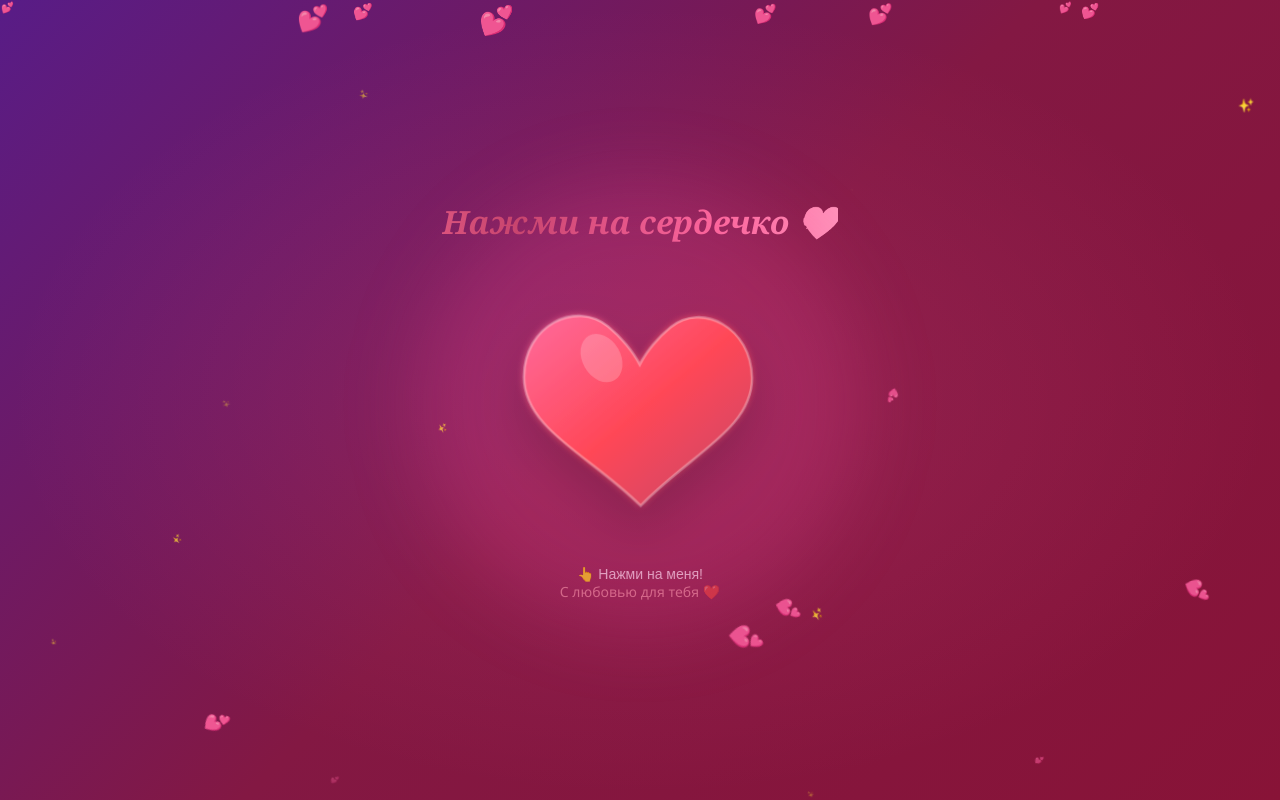
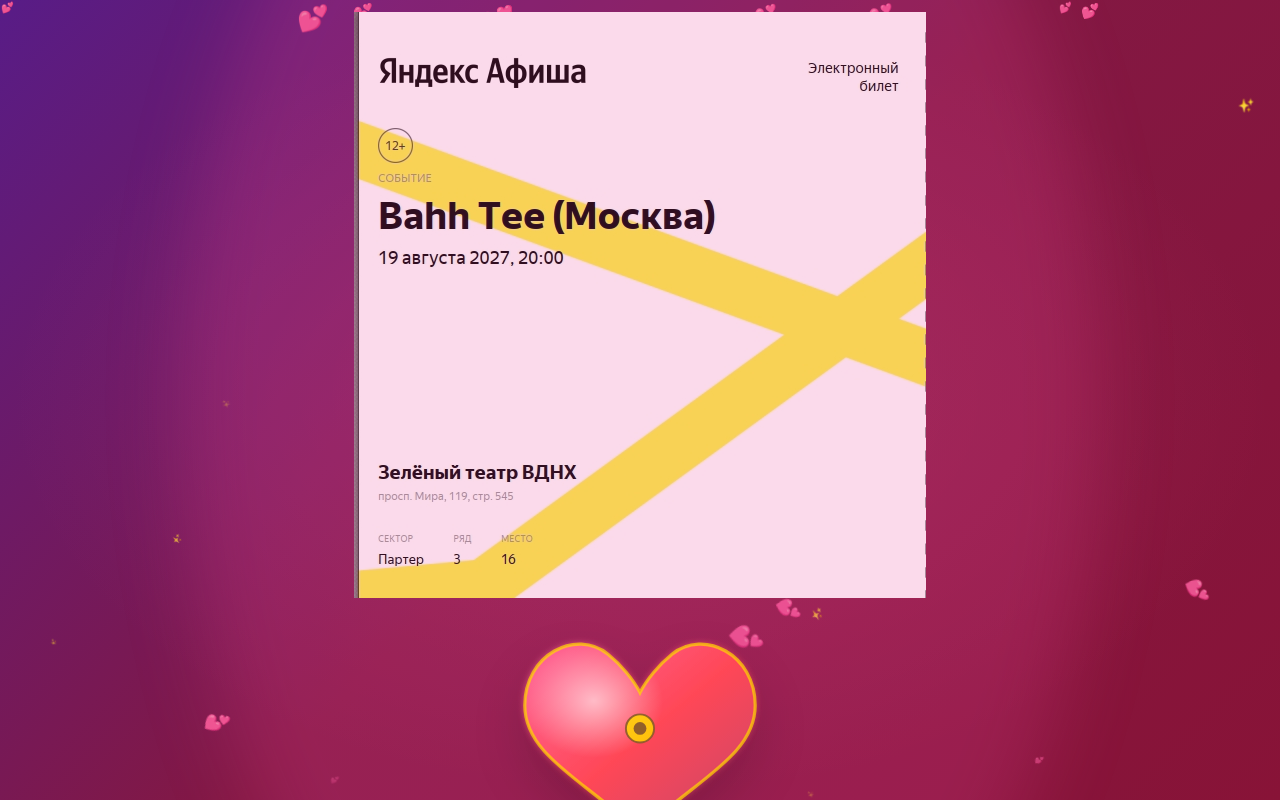
Before and after one commit to BlayZZZeR/WifeLover, a React (Vite) app: page / in a window 1280 px wide. Built offline with nearby package versions, Linux system fonts and the light colour scheme.

Commit message:
Update heart interaction and confetti effects
Refactor heart state management and improve confetti timing.

```diff
--- a/src/App.tsx
+++ b/src/App.tsx
@@ -3,18 +3,18 @@
 import { TypeAnimation } from 'react-type-animation';
 import './index.css';
 
+type HeartState = 'closed' | 'opening' | 'revealed';
+
 function App() {
-  const [isOpened, setIsOpened] = useState(false);
-  const [isOpening, setIsOpening] = useState(false);
+  const [heartState, setHeartState] = useState<HeartState>('closed');
   const [isMusicPlaying, setIsMusicPlaying] = useState(false);
   const audioRef = useRef<HTMLAudioElement>(null);
 
   const handleHeartClick = () => {
-    if (isOpened || isOpening) return;
+    if (heartState !== 'closed') return;
 
-    setIsOpening(true);
+    setHeartState('opening');
 
-    // Запускаем музыку
     if (audioRef.current) {
       audioRef.current.volume = 0.5;
       audioRef.current.play()
@@ -22,39 +22,40 @@
         .catch(e => console.log("Автовоспроизведение заблокировано:", e));
     }
 
+    // Конфетти в момент, когда крышка уже наполовину открыта
     setTimeout(() => {
-      setIsOpened(true);
-      setIsOpening(false);
-
       confetti({
         particleCount: 150,
-        spread: 70,
-        origin: { y: 0.6 },
+        spread: 80,
+        origin: { y: 0.5 },
         colors: ['#ff6b9d', '#ffa8cc', '#ff4757', '#ffd32a', '#ff9ff3']
       });
-    }, 800);
+    }, 1000);
+
+    // Показываем послания после полного открытия
+    setTimeout(() => {
+      setHeartState('revealed');
+    }, 2200);
+  };
+
+  const handleReset = () => {
+    setHeartState('closed');
+    setIsMusicPlaying(false);
+    if (audioRef.current) {
+      audioRef.current.pause();
+      audioRef.current.currentTime = 0;
+    }
   };
 
   const toggleMusic = () => {
     if (!audioRef.current) return;
-
     if (isMusicPlaying) {
       audioRef.current.pause();
       setIsMusicPlaying(false);
     } else {
       audioRef.current.play()
         .then(() => setIsMusicPlaying(true))
-        .catch(e => console.log("Ошибка воспроизведения:", e));
-    }
-  };
-
-  const handleReset = () => {
-    setIsOpened(false);
-    setIsOpening(false);
-    if (audioRef.current) {
-      audioRef.current.pause();
-      audioRef.current.currentTime = 0;
-      setIsMusicPlaying(false);
+        .catch(e => console.log("Ошибка:", e));
     }
   };
 
@@ -78,24 +79,25 @@
     <div className="app-container">
       <audio ref={audioRef} src={`${import.meta.env.BASE_URL}music.mp3`} loop />
 
+      {/* SVG маска для фото в форме сердца */}
+      <svg width="0" height="0" style={{ position: 'absolute' }}>
+        <defs>
+          <clipPath id="heartClip" clipPathUnits="objectBoundingBox">
+            <path d="M0.5 0.9 C0.3 0.7, 0.05 0.6, 0.05 0.4 C0.05 0.2, 0.25 0.1, 0.375 0.2 C0.425 0.24, 0.475 0.3, 0.5 0.35 C0.525 0.3, 0.575 0.24, 0.625 0.2 C0.75 0.1, 0.95 0.2, 0.95 0.4 C0.95 0.6, 0.7 0.7, 0.5 0.9Z" />
+          </clipPath>
+        </defs>
+      </svg>
+
       <div className="bg-glow"></div>
 
-      {/* Кнопка управления музыкой с SVG-иконками */}
-      {isOpened && (
-        <button
-          onClick={toggleMusic}
-          className="music-button"
-          aria-label={isMusicPlaying ? "Пауза" : "Играть"}
-          title={isMusicPlaying ? "Пауза" : "Играть"}
-        >
+      {heartState === 'revealed' && (
+        <button onClick={toggleMusic} className="music-button" aria-label="Музыка">
           {isMusicPlaying ? (
-            // Иконка паузы
             <svg width="20" height="20" viewBox="0 0 24 24" fill="white">
               <rect x="6" y="4" width="4" height="16" rx="1" />
               <rect x="14" y="4" width="4" height="16" rx="1" />
             </svg>
           ) : (
-            // Иконка воспроизведения
             <svg width="20" height="20" viewBox="0 0 24 24" fill="white">
               <path d="M8 5v14l11-7z" />
             </svg>
@@ -138,60 +140,25 @@
       </div>
 
       <div className="content-wrapper">
-        {!isOpened ? (
-          <>
-            <h1 className="title">
-              <span className="shimmer-text">Нажми на сердечко 💝</span>
-            </h1>
+        {heartState === 'closed' && (
+          <h1 className="title">
+            <span className="shimmer-text">Нажми на сердечко 💝</span>
+          </h1>
+        )}
 
-            <button onClick={handleHeartClick} className="heart-button">
-              <div className="heart-glow"></div>
-              <svg
-                viewBox="0 0 200 200"
-                className={`heart-svg ${isOpening ? 'heart-open' : 'heart-pulse'}`}
-              >
-                <defs>
-                  <linearGradient id="heartGradient" x1="0%" y1="0%" x2="100%" y2="100%">
-                    <stop offset="0%" stopColor="#ff6b9d" />
-                    <stop offset="50%" stopColor="#ff4757" />
-                    <stop offset="100%" stopColor="#c44569" />
-                  </linearGradient>
-                  <filter id="heartGlow">
-                    <feGaussianBlur stdDeviation="3" result="coloredBlur" />
-                    <feMerge>
-                      <feMergeNode in="coloredBlur" />
-                      <feMergeNode in="SourceGraphic" />
-                    </feMerge>
-                  </filter>
-                </defs>
-                <path
-                  d="M100 180 C60 140, 10 120, 10 80 C10 40, 50 20, 75 40 C85 48, 95 60, 100 70 C105 60, 115 48, 125 40 C150 20, 190 40, 190 80 C190 120, 140 140, 100 180Z"
-                  fill="url(#heartGradient)"
-                  filter="url(#heartGlow)"
-                />
-                <path
-                  d="M100 180 C60 140, 10 120, 10 80 C10 40, 50 20, 75 40 C85 48, 95 60, 100 70 C105 60, 115 48, 125 40 C150 20, 190 40, 190 80 C190 120, 140 140, 100 180Z"
-                  fill="none"
-                  stroke="rgba(255,255,255,0.3)"
-                  strokeWidth="2"
-                />
-                <ellipse cx="70" cy="65" rx="15" ry="20" fill="rgba(255,255,255,0.2)" transform="rotate(-30 70 65)" />
-              </svg>
-              {!isOpening && <div className="click-hint">👆 Нажми на меня!</div>}
-            </button>
-
-            <div className="bottom-text">
-              <p>С любовью для тебя ❤️</p>
-            </div>
-          </>
-        ) : (
-          <div className="revealed-content">
-            <div className="photo-frame">
-              <div className="photo-container">
+        {/* МЕДАЛЬОН */}
+        <div className="locket-container">
+          <div
+            className={`locket ${heartState !== 'closed' ? 'open' : ''}`}
+            onClick={heartState === 'closed' ? handleHeartClick : undefined}
+          >
+            {/* Внутренняя часть — фото */}
+            <div className="locket-inside">
+              <div className="locket-photo-frame">
                 <img
                   src={`${import.meta.env.BASE_URL}images/love-photo.jpg`}
                   alt="Наша любовь"
-                  className="photo-img"
+                  className="locket-photo"
                   onError={(e) => {
                     const target = e.target as HTMLImageElement;
                     target.style.display = 'none';
@@ -202,16 +169,61 @@
                   }}
                 />
               </div>
-              <div className="deco-heart deco-heart-tl">💖</div>
-              <div className="deco-heart deco-heart-tr">💖</div>
-              <div className="deco-heart deco-heart-bl">💖</div>
-              <div className="deco-heart deco-heart-br">💖</div>
-              <p className="photo-caption">Наш особенный момент ✨</p>
             </div>
 
+            {/* Крышка медальона — сердце */}
+            <div className="locket-lid">
+              <div className="heart-glow"></div>
+              <svg viewBox="0 0 200 200" className="heart-svg">
+                <defs>
+                  <linearGradient id="heartGradient" x1="0%" y1="0%" x2="100%" y2="100%">
+                    <stop offset="0%" stopColor="#ff6b9d" />
+                    <stop offset="50%" stopColor="#ff4757" />
+                    <stop offset="100%" stopColor="#c44569" />
+                  </linearGradient>
+                  <radialGradient id="locketSheen" cx="30%" cy="30%">
+                    <stop offset="0%" stopColor="rgba(255,255,255,0.6)" />
+                    <stop offset="60%" stopColor="rgba(255,255,255,0)" />
+                  </radialGradient>
+                  <filter id="heartGlow">
+                    <feGaussianBlur stdDeviation="3" result="coloredBlur" />
+                    <feMerge>
+                      <feMergeNode in="coloredBlur" />
+                      <feMergeNode in="SourceGraphic" />
+                    </feMerge>
+                  </filter>
+                </defs>
+
+                <path
+                  d="M100 180 C60 140, 10 120, 10 80 C10 40, 50 20, 75 40 C85 48, 95 60, 100 70 C105 60, 115 48, 125 40 C150 20, 190 40, 190 80 C190 120, 140 140, 100 180Z"
+                  fill="url(#heartGradient)"
+                  filter="url(#heartGlow)"
+                />
+                <path
+                  d="M100 180 C60 140, 10 120, 10 80 C10 40, 50 20, 75 40 C85 48, 95 60, 100 70 C105 60, 115 48, 125 40 C150 20, 190 40, 190 80 C190 120, 140 140, 100 180Z"
+                  fill="url(#locketSheen)"
+                />
+                <path
+                  d="M100 180 C60 140, 10 120, 10 80 C10 40, 50 20, 75 40 C85 48, 95 60, 100 70 C105 60, 115 48, 125 40 C150 20, 190 40, 190 80 C190 120, 140 140, 100 180Z"
+                  fill="none"
+                  stroke="rgba(255,215,0,0.7)"
+                  strokeWidth="2.5"
+                />
+                {/* Декоративный замок-орнамент */}
+                <circle cx="100" cy="98" r="11" fill="rgba(255,215,0,0.85)" stroke="rgba(139,90,43,0.9)" strokeWidth="1.5" />
+                <circle cx="100" cy="98" r="5" fill="rgba(139,90,43,0.95)" />
+              </svg>
+              {heartState === 'closed' && (
+                <div className="click-hint">👆 Нажми на меня!</div>
+              )}
+            </div>
+          </div>
+        </div>
+
+        {heartState === 'revealed' && (
+          <div className="revealed-content">
             <h2 className="love-title shimmer-text">Моя любимая! 💕</h2>
 
-            {/* Текст с эффектом печатной машинки */}
             <TypeAnimation
               sequence={['Ты — самое прекрасное, что случилось в моей жизни ✨']}
               wrapper="p"
@@ -219,7 +231,7 @@
               className="love-message"
               repeat={0}
               cursor={false}
-              startDelay={800}
+              startDelay={500}
             />
 
             <TypeAnimation
@@ -229,7 +241,7 @@
               className="love-message"
               repeat={0}
               cursor={false}
-              startDelay={2000}
+              startDelay={2200}
             />
 
             <TypeAnimation
@@ -239,7 +251,7 @@
               className="love-message-final"
               repeat={0}
               cursor={false}
-              startDelay={3200}
+              startDelay={4000}
             />
 
             <button onClick={handleReset} className="reset-button">
```
